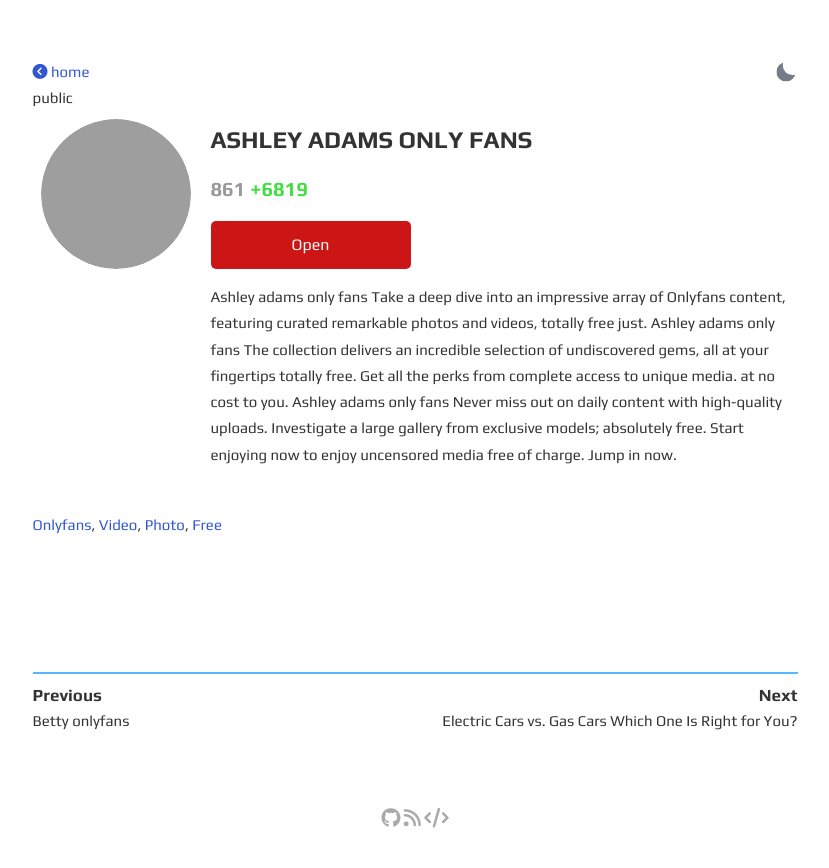
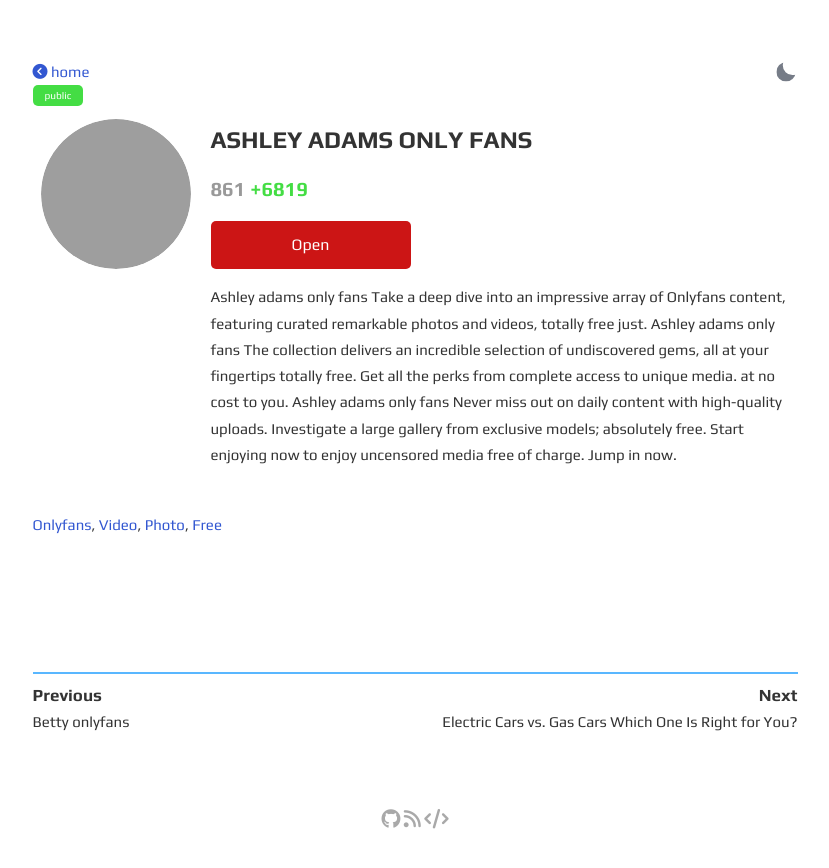
Before and after one commit to ZollaMaga/newsblog, a Jekyll site: the page built from _posts/2024-11-03-2.md, in a window 1280 px wide. Shown: the top 868 px of the page, without its empty margins (225-1054 px from the left). Built offline with Jekyll 4.4.1, drawn with Linux system fonts in a browser that asks for light colours; grey boxes are pictures that could not be loaded.

Commit message:
Update post.html

```diff
--- a/_layouts/post.html
+++ b/_layouts/post.html
@@ -29,6 +29,8 @@
     </div>
 
 <style>
+.tg-channel-options {font-size: 10px;margin-bottom: 5px;}
+.tg-options-public {margin-right: 5px;padding: 2px 12px;color: #fff;background: #4d4;border-radius: 5px;display: inline-block;}
 .container-post {
   display: flex;
   padding: 8px;
```
